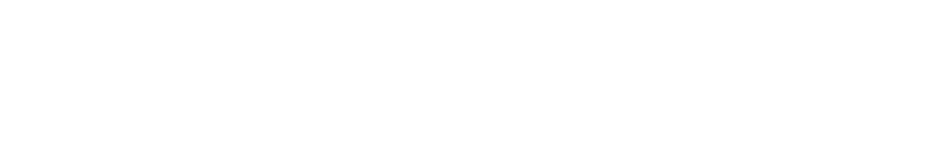
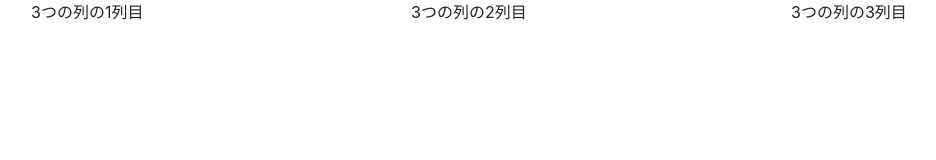
Before and after one commit to t-team-nakai/portfolio, a plain HTML site: page index.html in a window 1280 px wide. Shown: the whole page, without its empty margins (54-990 px from the left). Drawn offline with nearby package versions, Linux system fonts and the light colour scheme.

Commit message:
bootstrap追加

```diff
--- a/index.html
+++ b/index.html
@@ -4,7 +4,7 @@
     <meta charset="UTF-8">
     <meta name="viewport" content="width=device-width,initial-scale=1">
     <link rel="stylesheet" href="./css/style.css">
-
+    <link rel="stylesheet" href="https://stackpath.bootstrapcdn.com/bootstrap/4.1.3/css/bootstrap.min.css" integrity="sha384-MCw98/SFnGE8fJT3GXwEOngsV7Zt27NXFoaoApmYm81iuXoPkFOJwJ8ERdknLPMO" crossorigin="anonymous">
     <link rel="shortcut icon" href="./media/imgs/common/favicon.ico">
     <!-- FIXME:適応する画像がありません。画像の追加待ち
     <link rel="apple-touch-icon" sizes="152x152" href="/apple-touch-icon.png">
@@ -15,6 +15,18 @@
     -->
 </head>
 <body>
-
+        <div class="container">
+                <div class="row">
+                  <div class="col-sm">
+                    3つの列の1列目
+                  </div>
+                  <div class="col-sm">
+                    3つの列の2列目
+                  </div>
+                  <div class="col-sm">
+                    3つの列の3列目
+                  </div>
+                </div>
+              </div>
 </body>
 </html>
```
